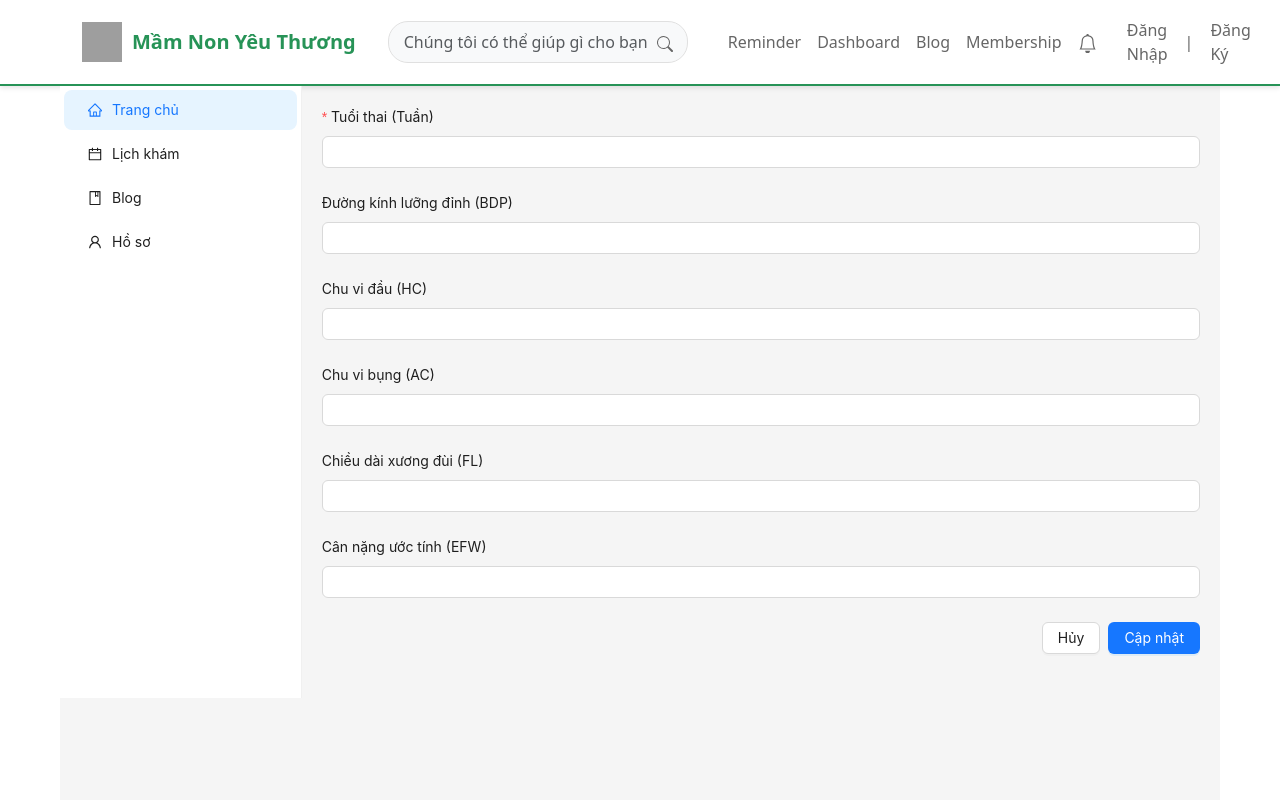
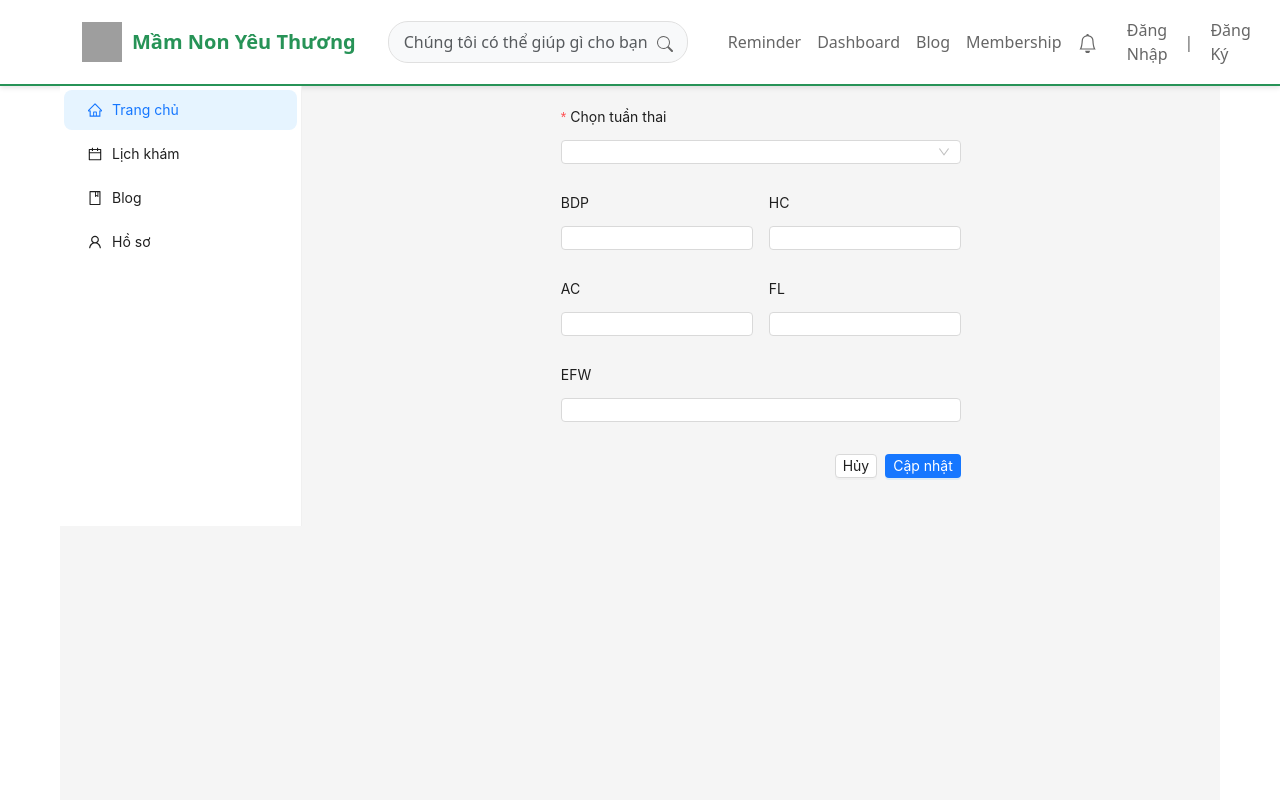
Before and after one commit to SWP-SP25/MNYT_FE, a Next.js app: page /update in a window 1280 px wide. Shown: the top 800 px of the page. Built offline with nearby package versions, Linux system fonts and the light colour scheme; grey boxes are pictures that could not be loaded.

Commit message:
Api-Dashboard(Fix)
api đủ cho 3 graph
status dựa vào trạng thái phát triển
form cập nhật

```diff
--- a/src/app/dashboard/components/form-update.tsx
+++ b/src/app/dashboard/components/form-update.tsx
@@ -1,6 +1,6 @@
 'use client'
-import React from 'react';
-import { Form, Input, Button, Space } from 'antd';
+import React, { useState } from 'react';
+import { Form, Input, Button, Space, Select, Row, Col } from 'antd';
 import { motion } from 'framer-motion';
 
 interface UpdateFormProps {
@@ -15,10 +15,36 @@ const fadeInUp = {
 
 export const UpdateForm: React.FC<UpdateFormProps> = ({ onClose }) => {
     const [form] = Form.useForm();
+    const [selectedWeek, setSelectedWeek] = useState<number | null>(null);
+
+    // Bước 2: Gọi API để lấy dữ liệu của tuần thai đã chọn
+    const fetchWeekData = async (week: number) => {
+        try {
+            // Gắn API để lấy dữ liệu của tuần thai
+            // const response = await fetch(`/api/your-endpoint?week=${week}`);
+            // const data = await response.json();
+            // form.setFieldsValue(data);
+            console.log(`Fetching data for week: ${week}`);
+        } catch (error) {
+            console.error('Error fetching week data:', error);
+        }
+    };
+
+    const onWeekChange = (value: number) => {
+        setSelectedWeek(value);
+        fetchWeekData(value);
+    };
 
     const onFinish = (values: any) => {
         console.log('Form values:', values);
-        // Here you would typically make an API call to update the data
+        // Bước 3: Gửi dữ liệu cập nhật về backend
+        // fetch('/api/your-update-endpoint', {
+        //     method: 'POST',
+        //     headers: {
+        //         'Content-Type': 'application/json',
+        //     },
+        //     body: JSON.stringify(values),
+        // });
         onClose?.();
     };
 
@@ -32,56 +58,56 @@ export const UpdateForm: React.FC<UpdateFormProps> = ({ onClose }) => {
                 form={form}
                 layout="vertical"
                 onFinish={onFinish}
+                style={{ maxWidth: '400px', margin: '0 auto' }}
             >
                 <Form.Item
-                    label="Tuổi thai (Tuần)"
+                    label="Chọn tuần thai"
                     name="pregnancyWeek"
-                    rules={[{ required: true, message: 'Vui lòng nhập tuổi thai!' }]}
+                    rules={[{ required: true, message: 'Vui lòng chọn tuần thai!' }]}
                 >
-                    <Input />
+                    <Select onChange={onWeekChange} size="small">
+                        <Select.Option value={12}>Tuần 12</Select.Option>
+                        <Select.Option value={13}>Tuần 13</Select.Option>
+                        <Select.Option value={40}>Tuần 40</Select.Option>
+                    </Select>
                 </Form.Item>
 
-                <Form.Item
-                    label="Đường kính lưỡng đỉnh (BDP)"
-                    name="bdp"
-                >
-                    <Input />
-                </Form.Item>
+                <Row gutter={16}>
+                    <Col span={12}>
+                        <Form.Item label="BDP" name="bdp">
+                            <Input size="small" />
+                        </Form.Item>
+                    </Col>
+                    <Col span={12}>
+                        <Form.Item label="HC" name="hc">
+                            <Input size="small" />
+                        </Form.Item>
+                    </Col>
+                </Row>
 
-                <Form.Item
-                    label="Chu vi đầu (HC)"
-                    name="hc"
-                >
-                    <Input />
-                </Form.Item>
+                <Row gutter={16}>
+                    <Col span={12}>
+                        <Form.Item label="AC" name="ac">
+                            <Input size="small" />
+                        </Form.Item>
+                    </Col>
+                    <Col span={12}>
+                        <Form.Item label="FL" name="fl">
+                            <Input size="small" />
+                        </Form.Item>
+                    </Col>
+                </Row>
 
-                <Form.Item
-                    label="Chu vi bụng (AC)"
-                    name="ac"
-                >
-                    <Input />
-                </Form.Item>
-
-                <Form.Item
-                    label="Chiều dài xương đùi (FL)"
-                    name="fl"
-                >
-                    <Input />
-                </Form.Item>
-
-                <Form.Item
-                    label="Cân nặng ước tính (EFW)"
-                    name="efw"
-                >
-                    <Input />
+                <Form.Item label="EFW" name="efw">
+                    <Input size="small" />
                 </Form.Item>
 
                 <Form.Item>
                     <Space style={{ width: '100%', justifyContent: 'flex-end' }}>
-                        <Button onClick={onClose}>
+                        <Button onClick={onClose} size="small">
                             Hủy
                         </Button>
-                        <Button type="primary" htmlType="submit">
+                        <Button type="primary" htmlType="submit" size="small">
                             Cập nhật
                         </Button>
                     </Space>
```
Also changed, not shown: src/app/dashboard/components/maincontent.tsx (+99 -72 lines), src/types/measurement.ts (added, +15 -0 lines).
